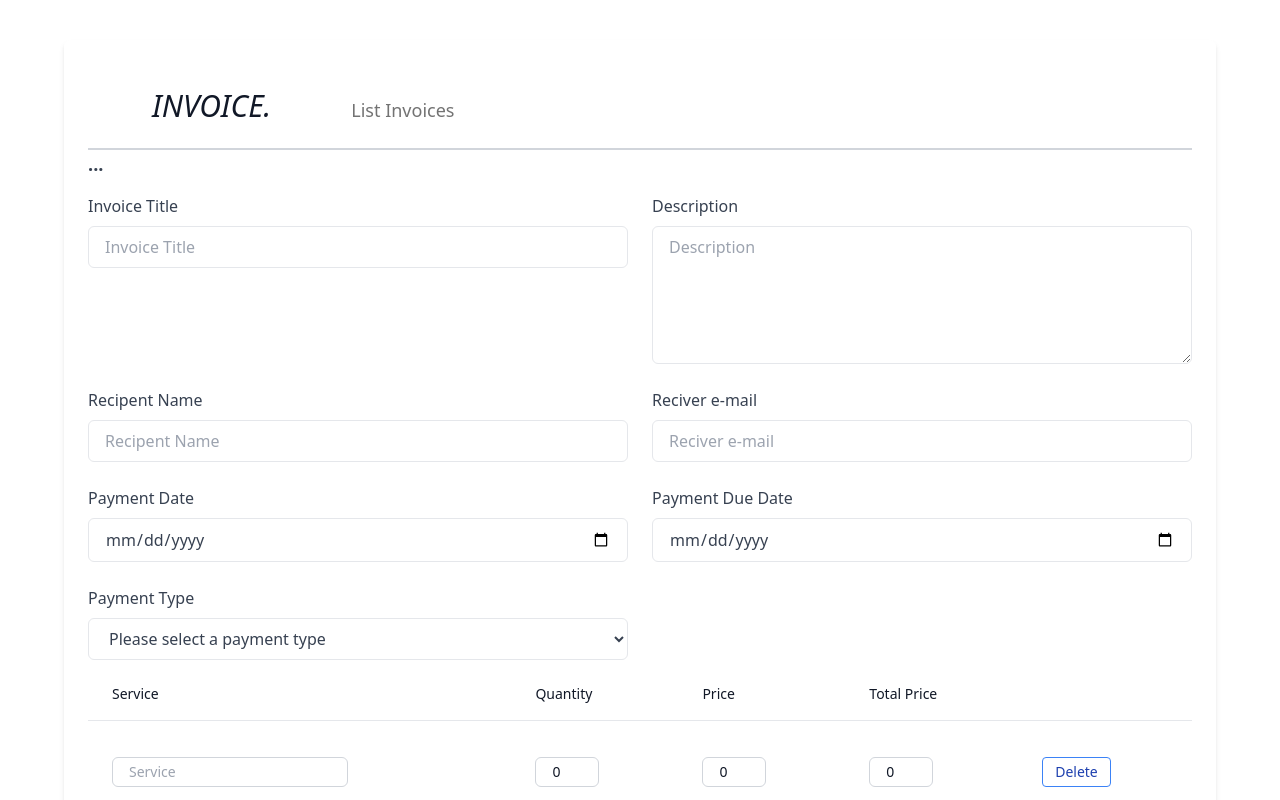
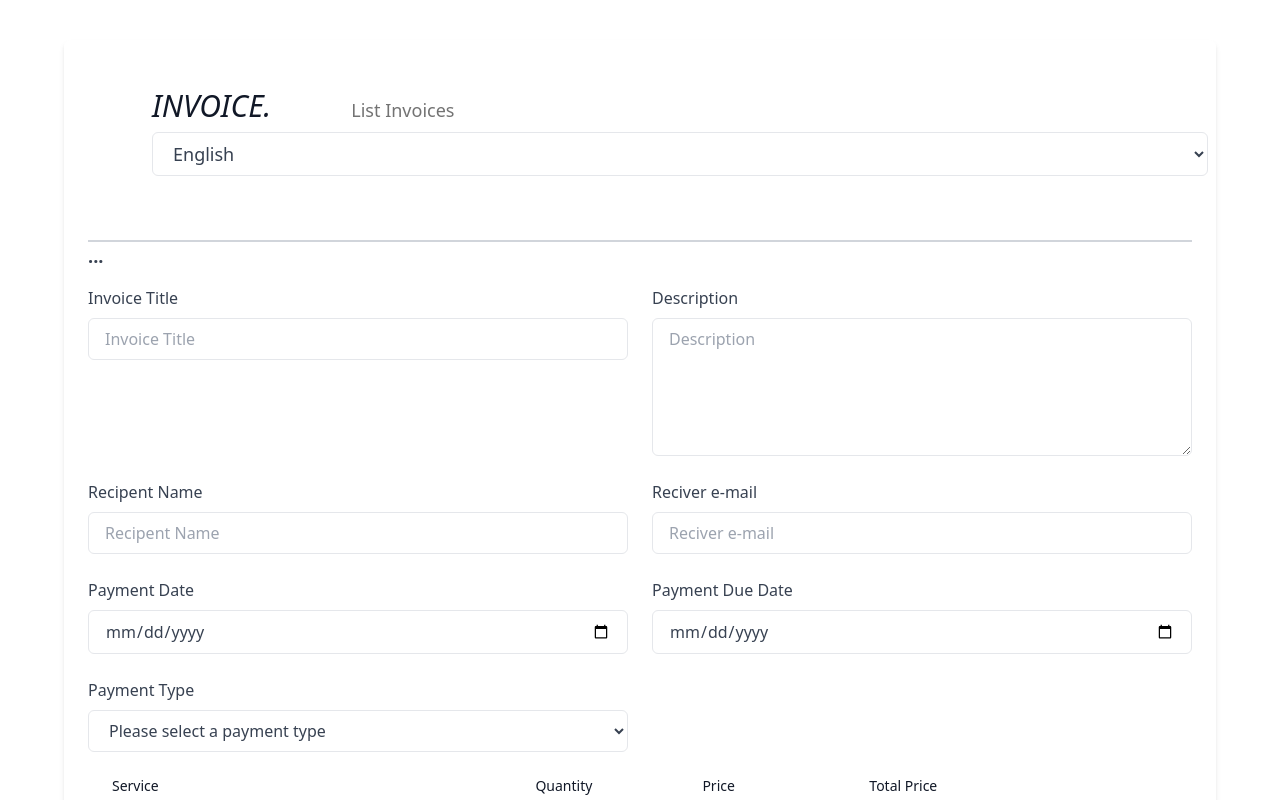
Before and after one commit to sevvalsaygat/invoicing-app, a React (Create React App) app: page / in a window 1280 px wide. Shown: the top 800 px of the page. Built offline with nearby package versions, Linux system fonts and the light colour scheme.

Commit message:
Create language select component

```diff
--- a/src/components/Form/index.js
+++ b/src/components/Form/index.js
@@ -2,6 +2,7 @@ import React from 'react'
 import { Link } from "react-router-dom"
 import { useForm, useFieldArray } from "react-hook-form";
 import { useTranslation } from 'react-i18next';
+import LanguageSelect from './../LanguageSelect/index'
 
 const defaultItemValue = {
   service: '',
@@ -35,6 +36,7 @@ function Index({ invoices, setInvoices }) {
       <ul className='max-w-7xl mx-auto sm:px-6 text-lg border-b-2 border-gray-300 py-6 md:justify-start md:space-x-10 text-neutral-500 font-Times New Roman' href="#">
         <span className='ml-10 mr-10 text-3xl font-style: italic text-gray-900 font-sans'>INVOICE.</span>
         <Link className='ml-10 font-sans' to="/list">{t("form.buttons.list_invoices")}</Link>
+        <LanguageSelect/>
       </ul>
       <h2 className="text-lg font-semibold text-gray-700 capitalize dark:text-white">...</h2>
       <form>
--- /dev/null
+++ b/src/components/LanguageSelect/index.js
@@ -0,0 +1,20 @@
+import React from 'react'
+import { useTranslation } from 'react-i18next';
+import i18n from "i18next";
+
+function Index() {
+  const { t } = useTranslation()
+  const onChangeLanguage= (e) => {
+    i18n.changeLanguage(e.target.value)
+  }
+
+  return (
+    <select className='mb-10 block w-full px-4 py-2 mt-2 text-gray-700 bg-white border border-gray-200 rounded-md dark:bg-gray-800 dark:text-gray-300 dark:border-gray-600 focus:border-blue-400 focus:ring-blue-300 focus:ring-opacity-40 dark:focus:border-blue-300 focus:outline-none focus:ring font-sans'
+      onChange={onChangeLanguage}>
+      <option value="en">{t("language_select.options.en")}</option>
+      <option value="tr">{t("language_select.options.tr")}</option>
+    </select>
+  )
+}
+
+export default Index
--- a/src/components/List/index.js
+++ b/src/components/List/index.js
@@ -115,6 +115,8 @@ function Index({ invoices }) {
               <th scope="col" className="py-3 px-6 font-sans">
               {t("list.table.details")}
               </th>
+              <th scope="col" className="py-3 px-6">
+              </th>
             </tr>
           </thead>
           <tbody>
--- a/src/locales/en.json
+++ b/src/locales/en.json
@@ -72,5 +72,11 @@
         "on_error": "Someting goes wrong!"
       }
     }
+  },
+  "language_select": {
+    "options": {
+      "tr": "Turkish",
+      "en": "English"
+    }
   }
 }
--- a/src/locales/tr.json
+++ b/src/locales/tr.json
@@ -72,5 +72,11 @@
         "on_error": "Bir şeyler ters gitti!"
       }
     }
+  },
+  "language_select": {
+    "options": {
+      "tr": "Türkçe",
+      "en": "İngilizce"
+    }
   }
 }
```
